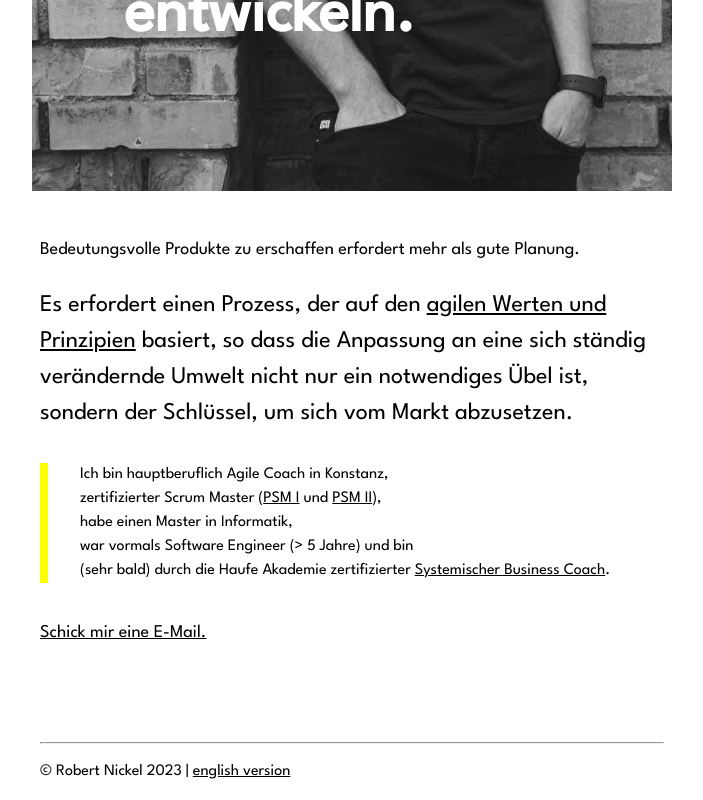
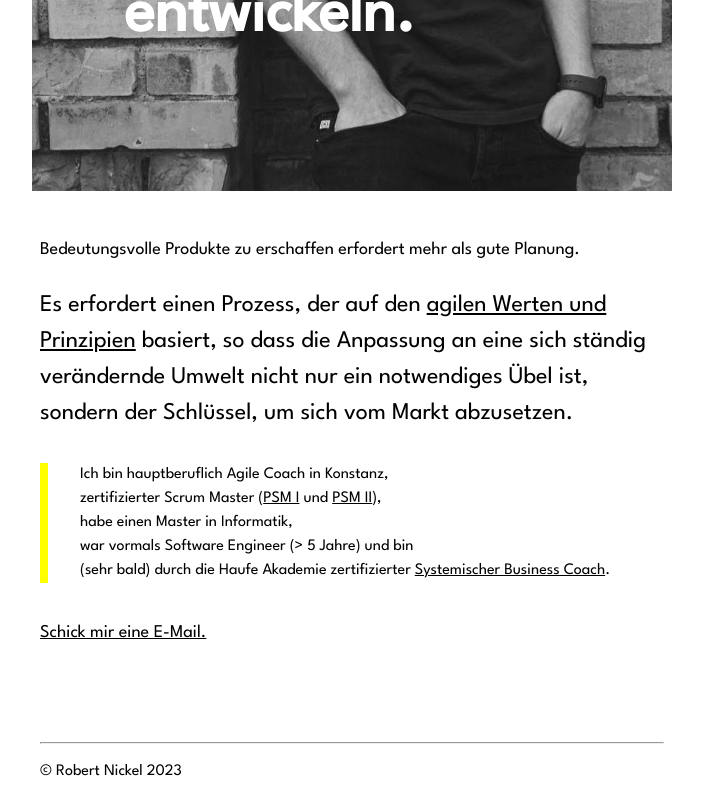
Before and after one commit to Robert-Nickel/robertnickel.online_3.0, a SvelteKit app: page / in a window 1280 px wide. Shown: the part 647-1447 px from the top of the page, without its empty margins (288-991 px from the left). Built offline with nearby package versions, Linux system fonts and the light colour scheme.

Commit message:
removed dead link

```diff
--- a/src/routes/+page.svelte
+++ b/src/routes/+page.svelte
@@ -74,7 +74,7 @@
 
 		<hr style="margin-top: 6em;" />
 		<p>
-			© Robert Nickel {currentYear} | <a href="/en">english version</a>
+			© Robert Nickel {currentYear}
 		</p>
 	</div>
 </div>
```
